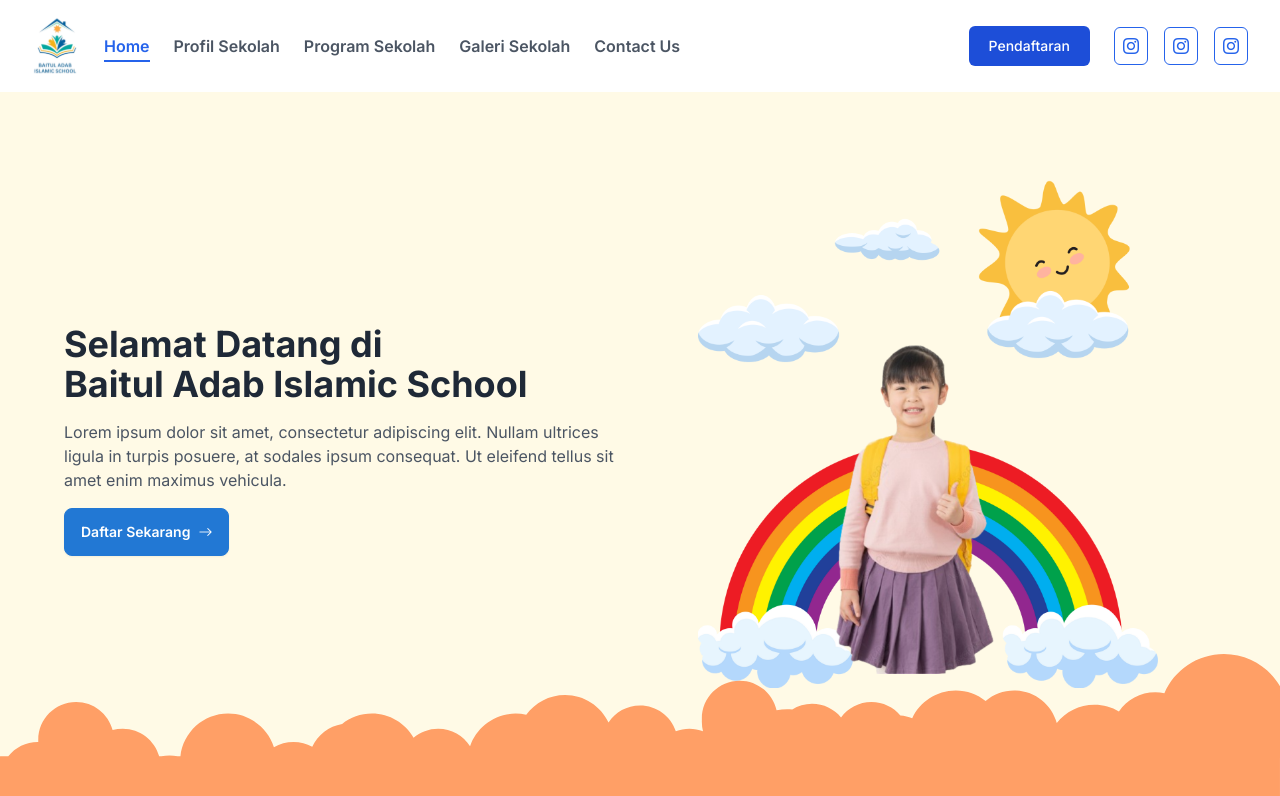
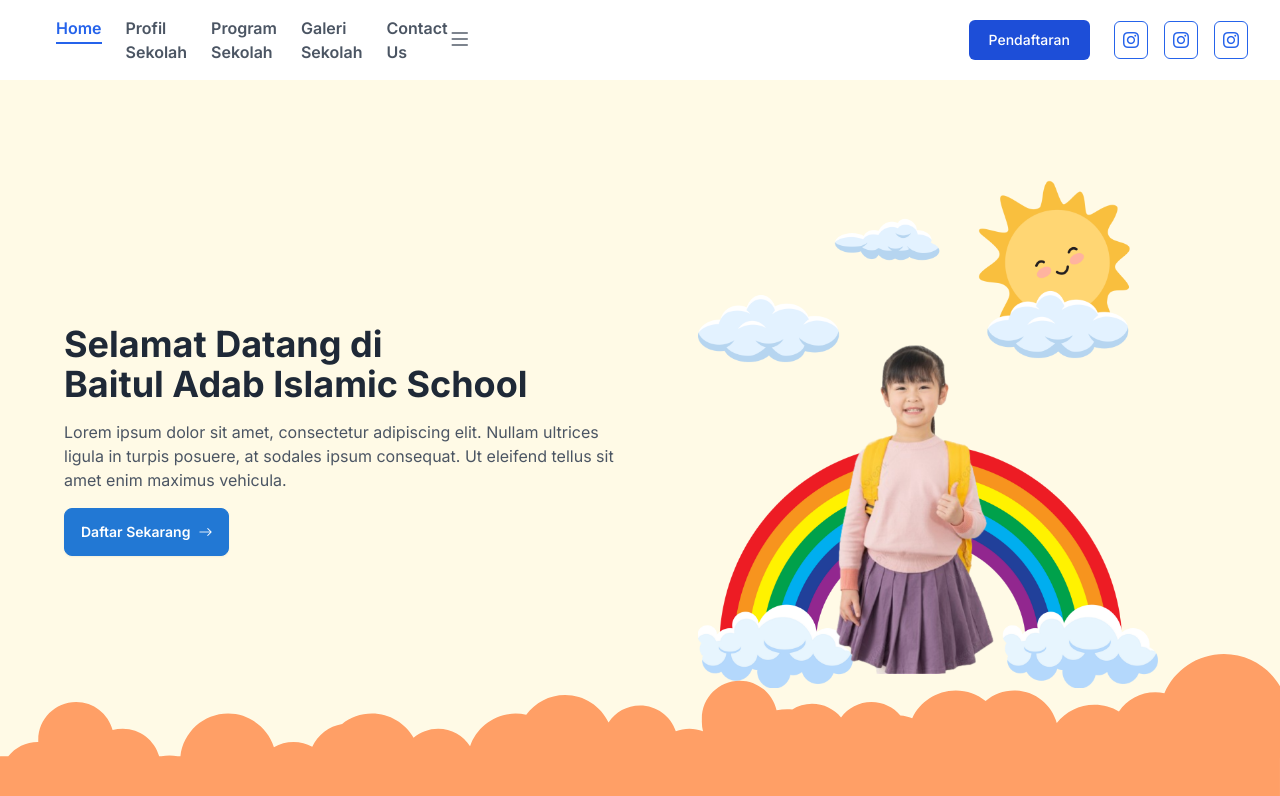
Before and after one commit to makbarramadhan62/baitul-adab-web, a Next.js app: page / in a window 1280 px wide. Shown: the top 796 px of the page. Built offline with nearby package versions, Linux system fonts and the light colour scheme.

Commit message:
style: adjust hamburger menu using drawer

```diff
--- a/components/navbar/index.tsx
+++ b/components/navbar/index.tsx
@@ -177,22 +177,25 @@ const Navbar = () => {
           </div>
         </div>
 
-        {/* Hamburger Menu */}
-        <div className="lg:hidden me-auto">
-          <button
-            className="text-gray-600 hover:text-blue-600 focus:outline-none"
-            onClick={() => setIsMenuOpen(!isMenuOpen)}
+        <div className="drawer">
+          <input id="my-drawer" type="checkbox" className="drawer-toggle" />
+          <div className="drawer-content">
+            {/* Page content here */}
+            <label
+              htmlFor="my-drawer"
+              className="text-gray-600 hover:text-blue-600 focus:outline-none drawer-button"
             >
               <i className="bi bi-list text-2xl"></i>
-          </button>
+            </label>
           </div>
-
-        {/* Mobile Menu */}
-        {isMenuOpen && (
-          <div
-            className="lg:hidden flex flex-col items-start gap-4 absolute top-16 left-8 bg-white rounded-lg shadow-md p-4 overflow-y-auto"
-            ref={menuRef}
-          >
+          <div className="drawer-side">
+            <label
+              htmlFor="my-drawer"
+              aria-label="close sidebar"
+              className="drawer-overlay"
+            ></label>
+            <div className="menu bg-base-100 px-4 py-8 w-2/3 min-h-full text-base-content flex flex-col justify-between items-center">
+              {/* Sidebar content here */}
               <div className="join join-vertical w-full text-neutral">
                 {menuItems.map((menu, index) => (
                   <div
@@ -261,7 +264,6 @@ const Navbar = () => {
                   </div>
                 ))}
               </div>
-
               <div className="space-x-4">
                 <Link href="/">
                   <i className="bi bi-instagram text-blue-600 border border-blue-600 rounded-md p-2 hover:bg-blue-600 hover:text-white" />
@@ -274,7 +276,8 @@ const Navbar = () => {
                 </Link>
               </div>
             </div>
-        )}
+          </div>
+        </div>
 
         {/* Button Pendaftaran */}
         <div className="flex gap-6 font-semibold items-center">
```
Lines whose indentation alone changed are shown as unchanged.
